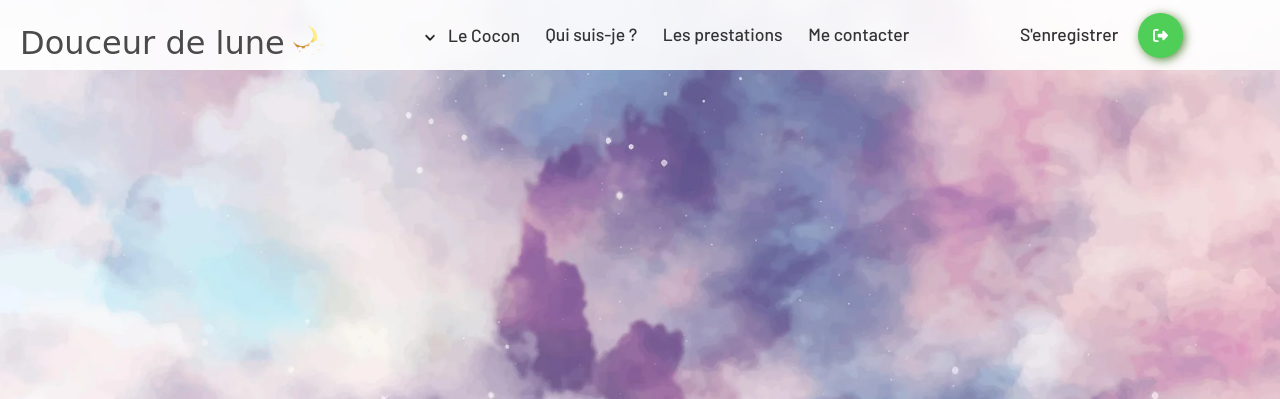
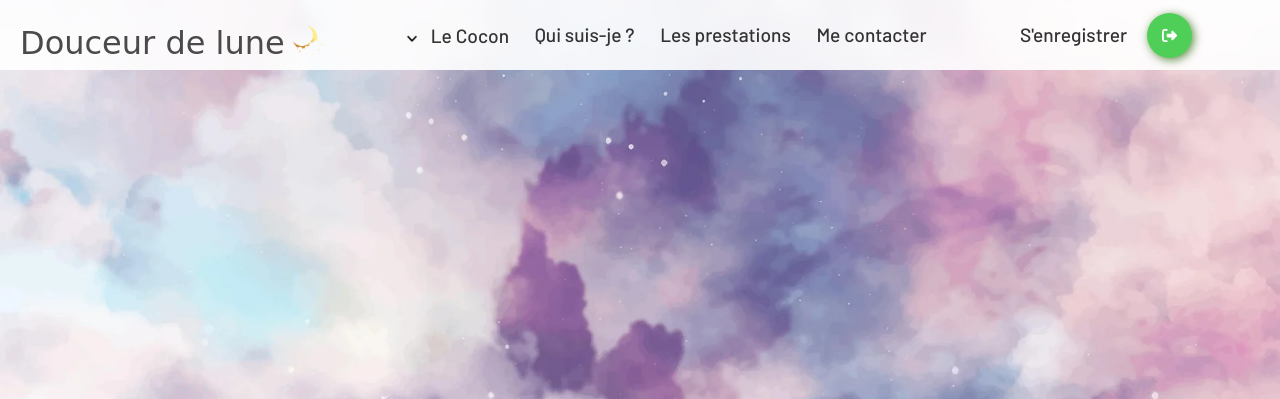
Before and after one commit to Zicka67/DWWMProject, a Symfony app: template templates/home/index.html.twig in a window 1280 px wide. Shown: the top 399 px of the page. Run offline with Twig, Linux system fonts and the light colour scheme; the template is opened without the code that fills it, so the values that code supplies are empty; some libraries are stand-ins or nearby versions; some web fonts are replaced.

Commit message:
Adding classes + link for responsive file

```diff
--- a/templates/_partials/_nav.html.twig
+++ b/templates/_partials/_nav.html.twig
@@ -10,35 +10,35 @@
             <ul class="navbar-menu">
 
                 <li class="dropdown">
-                    <img class="arrow-down" src="{{ asset('img/expand_more_FILL0_wght400_GRAD0_opsz24.png') }}" alt="Flèche vers le bas">
-                    <a class="align"> Le Cocon</a>
+                    <img class="arrow-down padding-dropdown" src="{{ asset('img/expand_more_FILL0_wght400_GRAD0_opsz24.png') }}" alt="Flèche vers le bas">
+                    <a class="align padding-dropdown"> Le Cocon</a>
 
-                    <ul class="dropdown-menu dropdown-list">
+                    <ul class="dropdown-menu dropdown-list" style="display: none;">
                                                     {#nom du slug  cours/nom_du_slug #}
-                        <li><a class="nav-portage" href="/cours/atelier-de-portage">Portage</a></li>
-                        <li><a class="nav-allaitement" href="/cours/consultation-d-allaitement">Allaitement</a></li>
-                        <li><a class="nav-rebozo" href="/cours/rituel-rebozo">Rituel Rebozo</a></li>
-                        <li><a class="nav-circle" href="/cours/cercle-mamans-bebes">Cercle des mamans</a></li>
+                        <li class="margin-li"><a class="nav-portage" href="/cours/atelier-de-portage">Portage</a></li>
+                        <li class="margin-li"><a class="nav-allaitement" href="/cours/consultation-d-allaitement">Allaitement</a></li>
+                        <li class="margin-li"><a class="nav-rebozo" href="/cours/rituel-rebozo">Rituel Rebozo</a></li>
+                        <li class="margin-li"><a class="nav-circle" href="/cours/cercle-mamans-bebes">Cercle des mamans</a></li>
                     </ul>
 
                 </li>
 
-                <li><a href="/mon-parcours">Qui suis-je ?</a></li>
-                <li><a href="/showCours">Les prestations</a></li>
-                <li><a href="/contacts">Me contacter</a></li>
+                <li><a class="padding-dropdown" href="/mon-parcours">Qui suis-je ?</a></li>
+                <li><a class="padding-dropdown" href="/showCours ">Les prestations</a></li>
+                <li><a class="padding-dropdown"href="/contacts">Me contacter</a></li>
 
                 {% if is_granted('ROLE_ADMIN') %}
-                    <li><a href="/admin" target="_blank">Admin</a></li>
+                    <li class="padding-dropdown" ><a class="padding-dropdown" href="/admin" target="_blank">Admin</a></li>
                 {% endif %}
 
                 {% if not app.user %}
-                    <li class="mobile-link"><a href="/register">S'enregistrer</a></li>
+                    <li class="mobile-link"><a class="padding-dropdown" href="/register">S'enregistrer</a></li>
                 {% endif %}
 
             {% if app.user %}
-            <li class="mobile-link"><a class="{{ app.user ? 'red' : 'green' }}" href="/logout">Se déconnecter</a></li>
+            <li class="mobile-link padding-dropdown"><a class="{{ app.user ? 'red' : 'green' }} padding-dropdown" href="/logout">Se déconnecter</a></li>
             {% else %}
-            <li class="mobile-link"><a class="{{ app.user ? 'red' : 'green' }}" href="/login">Se connecter</a></li>
+            <li class="mobile-link padding-dropdown"><a class="{{ app.user ? 'red' : 'green' }} padding-dropdown" href="/login">Se connecter</a></li>
             {% endif %}
 
         </ul>
@@ -79,7 +79,7 @@
             <span></span>
             <span></span>
             <span></span>
-            <span></span>
+            {# <span></span> #}
         </div>
 
     </div>
--- a/templates/base.html.twig
+++ b/templates/base.html.twig
@@ -16,6 +16,7 @@
     <link rel="stylesheet" href="https://cdnjs.cloudflare.com/ajax/libs/aos/2.3.4/aos.css">
     {# CSS #}
     <link rel="stylesheet" href="{{ asset('css/styles.css') }}">
+    <link rel="stylesheet" href="{{ asset('css/responsive.css') }}">
     <link rel="stylesheet" href="{{ asset('css/calendar.css') }}">
     <link rel="stylesheet" href="{{ asset('css/payment.css') }}">
     {# FONTS #}
```
